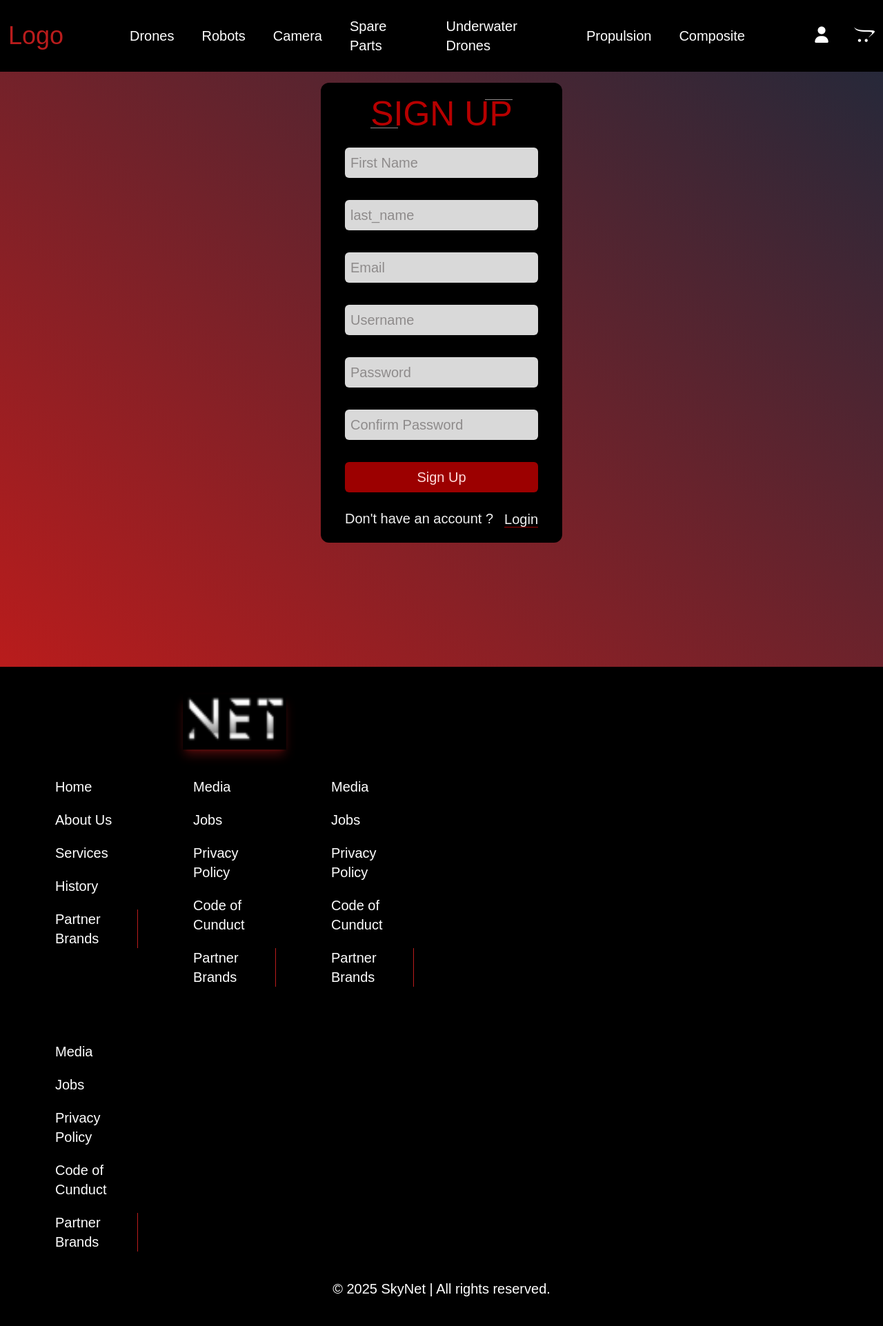
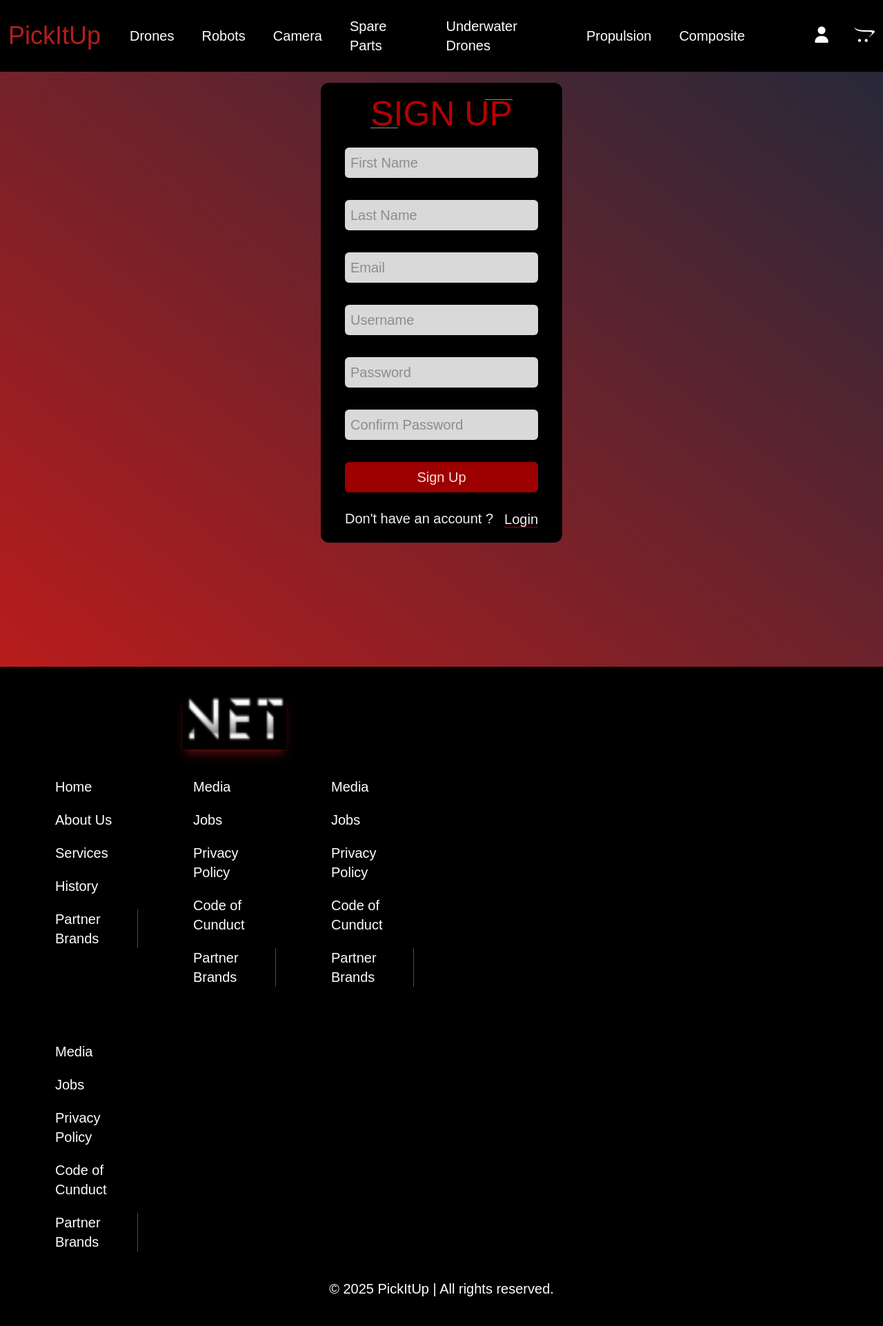
Before and after one commit to sahilwork1230/open-mart, a Django app: page /signup/ in a window 1280 px wide. Shown: the whole page at 69% size. Run offline with Django 5.2, Linux system fonts and the light colour scheme; some libraries are stand-ins or nearby versions; some web fonts are replaced.

Commit message:
minor updates

```diff
--- a/templates/auth/signup.html
+++ b/templates/auth/signup.html
@@ -22,7 +22,7 @@ Sign Up |
             <input class="w-[280px] p-2 bg-[#D9D9D9] text-black rounded-md placeholder:text-[#8E8B8B]"
                 placeholder="First Name" type="text" name="first_name">
             <input class="w-[280px] p-2 bg-[#D9D9D9] text-black rounded-md placeholder:text-[#8E8B8B]"
-                placeholder="last_name" type="text" name="last_name">
+                placeholder="Last Name" type="text" name="last_name">
             <input class="w-[280px] p-2 bg-[#D9D9D9] text-black rounded-md placeholder:text-[#8E8B8B]"
                 placeholder="Email" type="email" name="email">
             <input class="w-[280px] p-2 bg-[#D9D9D9] text-black rounded-md placeholder:text-[#8E8B8B]"
--- a/templates/base.html
+++ b/templates/base.html
@@ -31,7 +31,7 @@
             <div class="w-[80px]">
                 <a href="{% url 'home' %}">
                     <span class="font-grover md:text-xl lg:text-4xl text-red-700">
-                        Logo
+                        PickItUp
                     </span>
                 </a>
 
@@ -97,7 +97,7 @@
 
             </div>
         </div>
-        <div class=" w-full text-center">© 2025 SkyNet | All rights reserved.</div>
+        <div class=" w-full text-center">© 2025 PickItUp | All rights reserved.</div>
     </footer>
 
 
```
